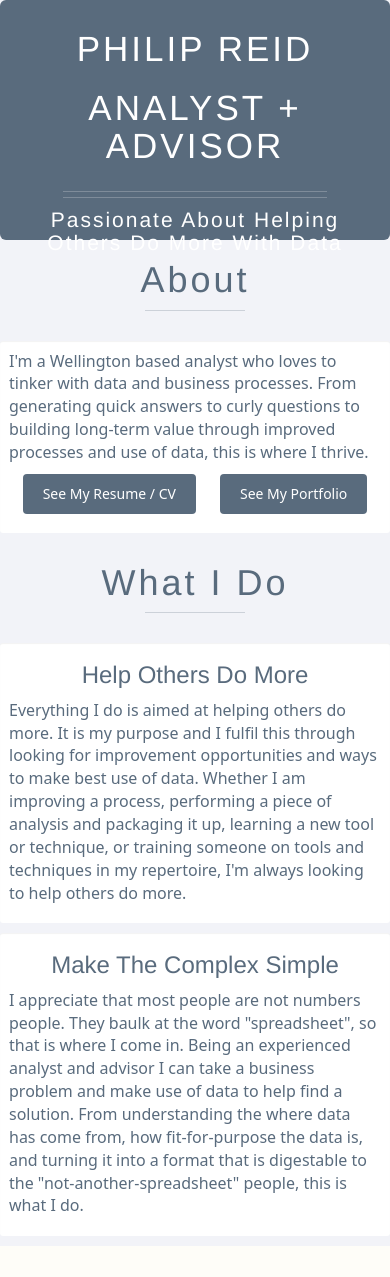
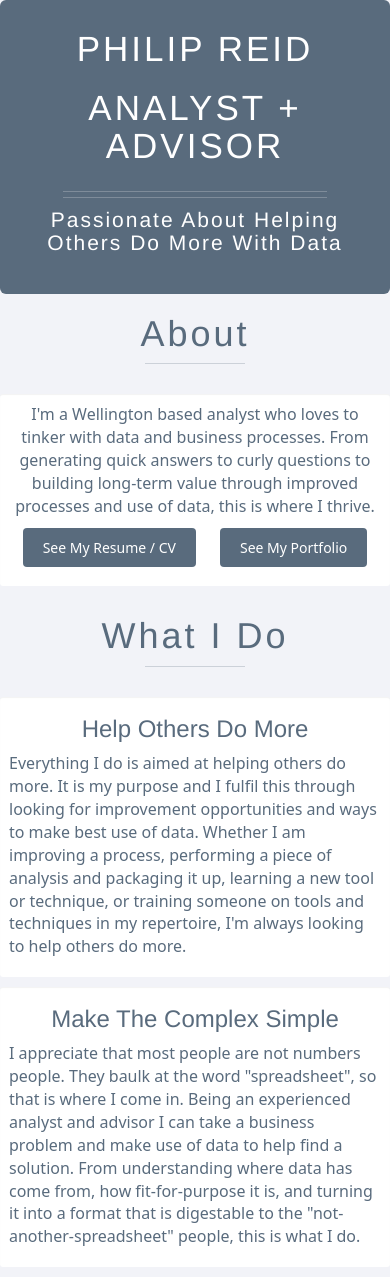
Before and after one commit to philipgjreid/pgjr-site, a Django app: page / in a window 390 px wide. Shown: the part 64-1341 px from the top of the page. Before the commit the page ends 1275 px from the top, so only its background shows below. Run offline with Django 5.2, Linux system fonts and the light colour scheme.

Commit message:
More formatting adjustments

```diff
--- a/mainapp/templates/mainapp/home.html
+++ b/mainapp/templates/mainapp/home.html
@@ -45,10 +45,10 @@
 
 <div class="container">
   <div class="row">
-    <div class="col-md-10 mx-auto">
+    <div class="col-md-6 mx-auto">
       <div class="well">
         <!-- <h3>Philip Reid</h3> -->
-        <p>I'm a Wellington based analyst who loves to tinker with data and business processes. From generating quick answers to curly questions to building long-term value through improved processes and use of data, this is where I thrive.</p>
+        <p style="text-align: center;">I'm a Wellington based analyst who loves to tinker with data and business processes. From generating quick answers to curly questions to building long-term value through improved processes and use of data, this is where I thrive.</p>
         <div class="d-flex justify-content-center align-items-center">
             <p><a href="{% url 'resume' %}" class="btn btn-default me-4">See My Resume / CV</a></p>
             <p><a href="{% url 'portfolio' %}" class="btn btn-default">See My Portfolio</a></p>
@@ -143,7 +143,7 @@
         <div class="col-md-6 mx-auto">
           <div class="well">
             <h3 style="text-align: center;">Make The Complex Simple</h3>
-            <p>I appreciate that most people are not numbers people. They baulk at the word "spreadsheet", so that is where I come in. Being an experienced analyst and advisor I can take a business problem and make use of data to help find a solution. From understanding the where data has come from, how fit-for-purpose the data is, and turning it into a format that is digestable to the "not-another-spreadsheet" people, this is what I do.</p>
+            <p>I appreciate that most people are not numbers people. They baulk at the word "spreadsheet", so that is where I come in. Being an experienced analyst and advisor I can take a business problem and make use of data to help find a solution. From understanding where data has come from, how fit-for-purpose it is, and turning it into a format that is digestable to the "not-another-spreadsheet" people, this is what I do.</p>
           </div>
         </div>
       </div><!--/.row-->
@@ -155,11 +155,11 @@
         <div class="row">
           <div class="col-md-3">
             <h3><i class="fas fa-search"></i>&nbsp; Analysis</h3>
-            <p>I analyse, interpret, and present findings using a range of techniques to suit the situation. My experience has allowed me to work in many different environments, so I appreciate the need for tailoring solutions to suit.</p>
+            <p>I analyse, interpret, and present findings using a range of techniques to suit the situation. My experience has allowed me to work in many different environments, so I appreciate the need for tailoring solutions to fit.</p>
           </div>
           <div class="col-md-3">
             <h3><i class="fas fa-chart-pie"></i>&nbsp; Visualisation</h3>
-            <p>I am experienced with visualisation methods that include Excel charts, PowerPoint presentations, A3 One-pagers, and dashboarding in tools like Power BI. My ability to pick up new tools and skillsets allows me to pivot to whatever options are available to me and make the most of the available mediums.</p>
+            <p>I am experienced with visualisation methods that include Excel charts, PowerPoint presentations, A3 One-pagers, and dashboarding in tools like Power BI. My ability to pick up new tools and skillsets allows me to pivot to whatever options are available to me and make the most of the available toolset.</p>
           </div>
           <div class="col-md-3">
             <h3><i class="fas fa-users"></i>&nbsp; Collaboration</h3>
@@ -167,7 +167,7 @@
           </div>
           <div class="col-md-3">
             <h3><i class="fas fa-sync"></i>&nbsp; Improvement</h3>
-            <p>Always on the lookout for opportunities to improve. Improve the way things work, improve myself or others, improve how things will be done next time. I bring a mindset of challenging what is to consider what could be...and when the conditions are right, bringing those changes to fruition.</p>
+            <p>Always on the lookout for opportunities to improve. Improve the way things work, improve myself or others, improve how things will be done next time. I bring a mindset of challenging what is to shine a light on what could be... and when the conditions are right, bring those ideas to fruition.</p>
           </div>
         </div><!--/.row-->
       </div><!--/.container-->
--- a/resumeapp/templates/resumeapp/portfolio-golfapp.html
+++ b/resumeapp/templates/resumeapp/portfolio-golfapp.html
@@ -114,7 +114,7 @@ body {
   <div class="card">
     <div class="card-body">
       <div class="d-flex align-items-center">
-        <h3 class="card-title">Requirements</h3>
+        <h3 class="card-title">Determined My Requirements</h3>
       </div>
       <p class="card-text">The starting point, once I had decided to build something using Python, was to sketch out some requirements to help guide the build. This required answering two main questions:</p>
       <hr>
@@ -154,7 +154,7 @@ body {
   <div class="card">
     <div class="card-body">
       <div class="d-flex align-items-center">
-        <h3 class="card-title">Development</h3>
+        <h3 class="card-title">Developed Functionality and UI</h3>
       </div>
       <p class="card-text">With some idea of what I wanted to build the next thing was to get into actually building something. I initially used Flask to build a working prototype of my app, although it was missing a lot of things. After researching Django a bit more I decided to transition to use it as the web framework for my app.</p>
       <hr>
@@ -186,7 +186,7 @@ body {
   <div class="card">
     <div class="card-body">
       <div class="d-flex align-items-center">
-        <h3 class="card-title">Deployment</h3>
+        <h3 class="card-title">Deployed to the Web</h3>
       </div>
       <p class="card-text">When I started out my focus was on Python and getting a practical project under my belt. Little did I know how far into web-development I would end up going (not that far for anyone who actually does this stuff, but a lot farther than I was expecting). So all my work on the app required me to get my head around this stuff so I could deploy my app and actually use it.</p>
       <hr>
--- a/resumeapp/templates/resumeapp/resume2.html
+++ b/resumeapp/templates/resumeapp/resume2.html
@@ -77,10 +77,12 @@ h6, .h6 {
 }
 
 .mb-5 {
-  margin-bottom: 3rem !important;
+  margin-bottom: 1.5rem !important;
 }
 
-
+.mb-0 {
+  margin-bottom: 0.5rem !important;
+}
 
 
 /* General styles created to support my resume page from here onwards. */
--- a/roundapp/templates/roundapp/golf_home.html
+++ b/roundapp/templates/roundapp/golf_home.html
@@ -78,7 +78,7 @@ To look at putting login / register here, or if logged in then option to begin r
 <div class="container-golfhome">
 	<div class="jumbotron-box text-center">
 	  <h1 class="display-4">Welcome to My Golf Stats App</h1>
-	  <p class="lead">Track and analyze your golf rounds with ease.</p>
+	  <p class="lead">Track and analyse your golf rounds with ease.</p>
 	  <hr class="my-4">
 
 	{% if user.is_authenticated %}
--- a/staticfiles_collected/mainapp/css/styles.css
+++ b/staticfiles_collected/mainapp/css/styles.css
@@ -2525,9 +2525,9 @@ input[type="button"].btn-block {
   .jumbotron .h2 {
     font-size: 21px;
   }
-  .jumbotron {
+/*  .jumbotron {
     height: 240px;
-  }
+  }*/
 }
 
 .section {
```
Also changed, not shown: resumeapp/templates/resumeapp/portfolio-website.html (+5 -5 lines), resumeapp/static/resumeapp/css/styles.css, roundapp/static/roundapp/images/golfapplogin.JPG, staticfiles_collected/resumeapp/css/styles.css, staticfiles_collected/roundapp/images/golfapplogin.jpg.
